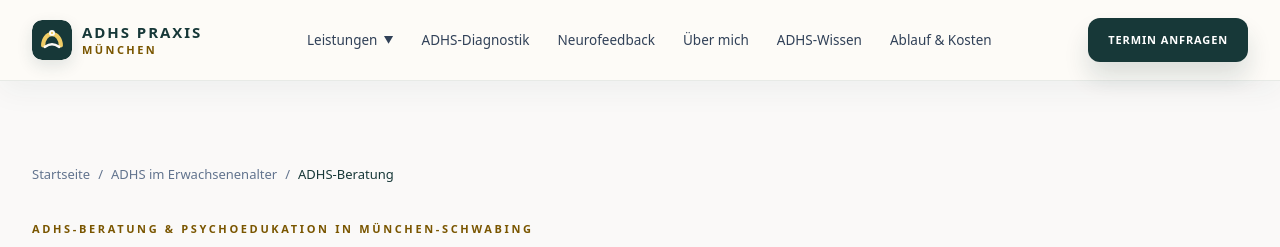
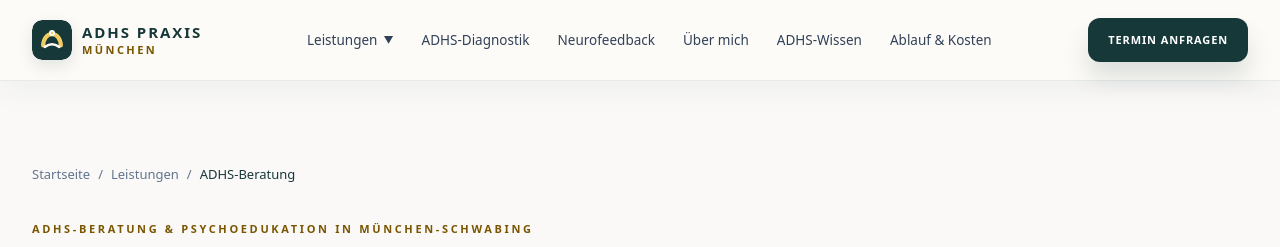
Before and after one commit to jeancecilia/adhs_neue_website, a Next.js app: page /adhs-beratung-muenchen in a window 1280 px wide. Shown: the top 247 px of the page. Built offline with nearby package versions, Linux system fonts and the light colour scheme.

Commit message:
Fix ADHS counseling breadcrumb hierarchy

```diff
--- a/src/app/page.tsx
+++ b/src/app/page.tsx
@@ -194,7 +194,7 @@ export default function HomePage() {
       </section>
 
       {/* 3. VIER EINSTIEGSWEGE (TRIAGE) */}
-      <section className="section-space">
+      <section id="leistungen" className="section-space scroll-mt-24">
         <div className="container-shell">
           <div className="mx-auto max-w-2xl text-center mb-12">
             <p className="eyebrow mb-3">{homeContent.triage.eyebrow}</p>
--- a/src/components/PsychotherapyServicePage.tsx
+++ b/src/components/PsychotherapyServicePage.tsx
@@ -52,7 +52,7 @@ export default function PsychotherapyServicePage({ data }: { data: Psychotherapy
   const pageUrl = `${siteConfig.baseUrl}/${data.slug}`;
   const isCounseling = data.kind === "counseling";
   const parentBreadcrumb = isCounseling
-    ? { name: "ADHS im Erwachsenenalter", path: "/adhs-erwachsene-muenchen" }
+    ? { name: "Leistungen", path: "/#leistungen" }
     : { name: "Psychotherapie", path: "/adhs-therapie-muenchen" };
   const structuredData = {
     "@context": "https://schema.org",
```
